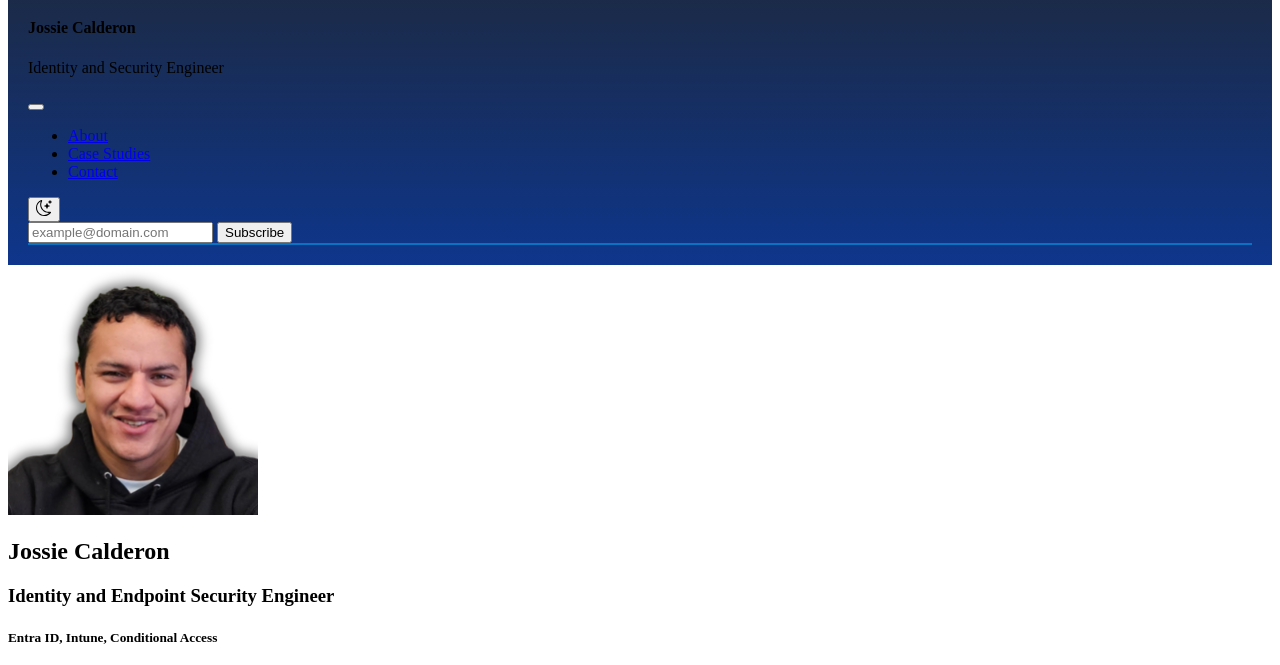
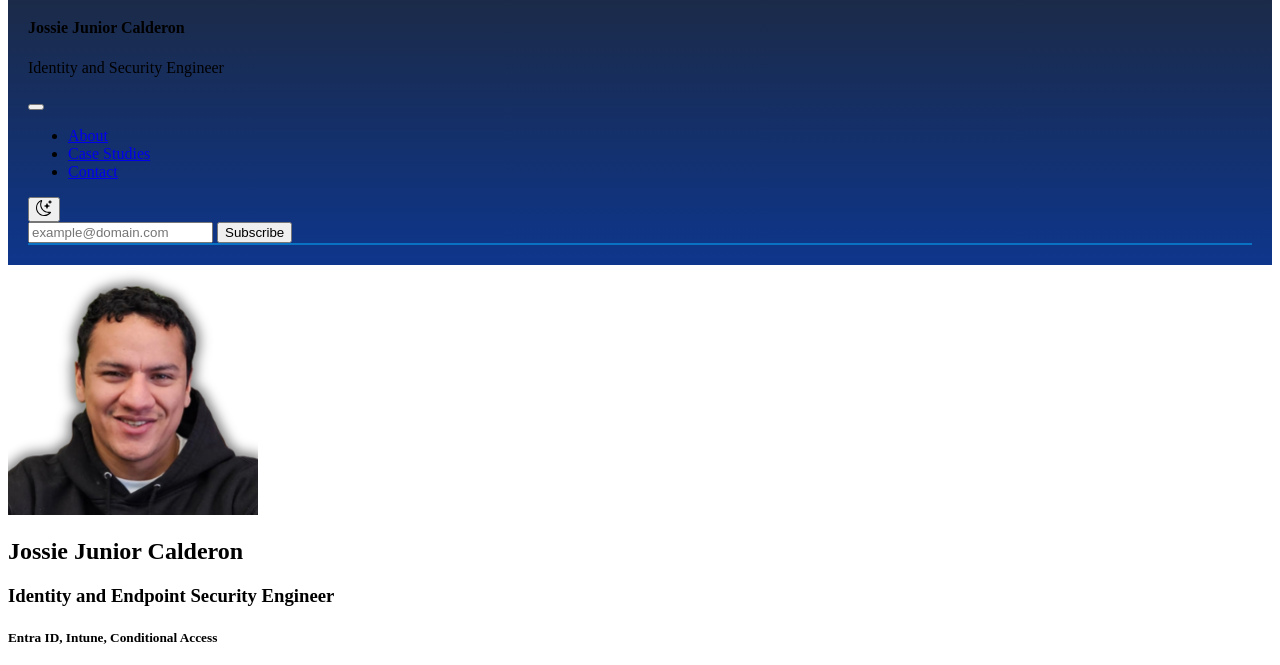
Before and after one commit to jossiecalderon/jossiecalderon, a plain HTML site: page index.html in a window 1280 px wide. Shown: the part 130-795 px from the top of the page. Drawn offline with nearby package versions, Linux system fonts and the light colour scheme.

Commit message:
Added full name

```diff
--- a/index.html
+++ b/index.html
@@ -31,7 +31,7 @@
     <script async src="https://www.googletagmanager.com/gtag/js?id=G-7PXPJBGXH1"></script>
 
     <!--Title-->
-    <title>Jossie Calderon: From systems admin to identity and security engineer, with documented results.</title>
+    <title>Jossie Junior Calderon: From systems admin to identity and security engineer, with documented results.</title>
   </head>
 
   <body>
@@ -42,10 +42,10 @@
       <nav class="container-fluid" aria-label="Main navigation">
         <div class="d-flex align-items-center">
           <a class="navbar-brand p-0 me-0 me-lg-2" href="/">
-            <img src="../favicons/jossiecalderon-logo-106x96-blue-outline.png" alt="Jossie Calderon Logo">
+            <img src="../favicons/jossiecalderon-logo-106x96-blue-outline.png" alt="Jossie Junior Calderon Logo">
           </a>
           <div class="d-flex flex-column align-items-center">
-            <h4>Jossie Calderon</h4>
+            <h4>Jossie Junior Calderon</h4>
             <p class="mb-0">Identity and Security Engineer</p>
           </div>
         </div>
@@ -118,7 +118,7 @@
                 <!-- Content Column -->
                 <div class="col-md-7" id="aboutMe">
                   <div class="card-header bg-custom-dark text-white p-4 border-0">
-                    <h2 class="display-5 fw-bold mb-0">Jossie Calderon</h2>
+                    <h2 class="display-5 fw-bold mb-0">Jossie Junior Calderon</h2>
                     <h3 class="fst-italic mb-0">Identity and Endpoint Security Engineer</h3>
                     <h5 class="fst-italic mb-0 text-body-secondary">Entra ID, Intune, Conditional Access</h5>
                     <div class="d-grid gap-2 d-md-flex justify-content-md-start">
```
Also changed, not shown: html/case-studies.html (+1 -1 lines).
